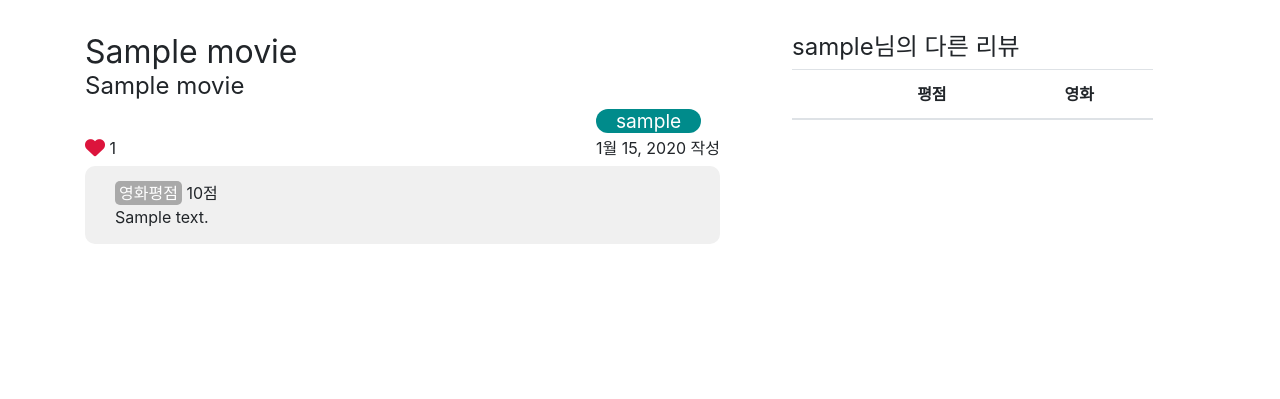
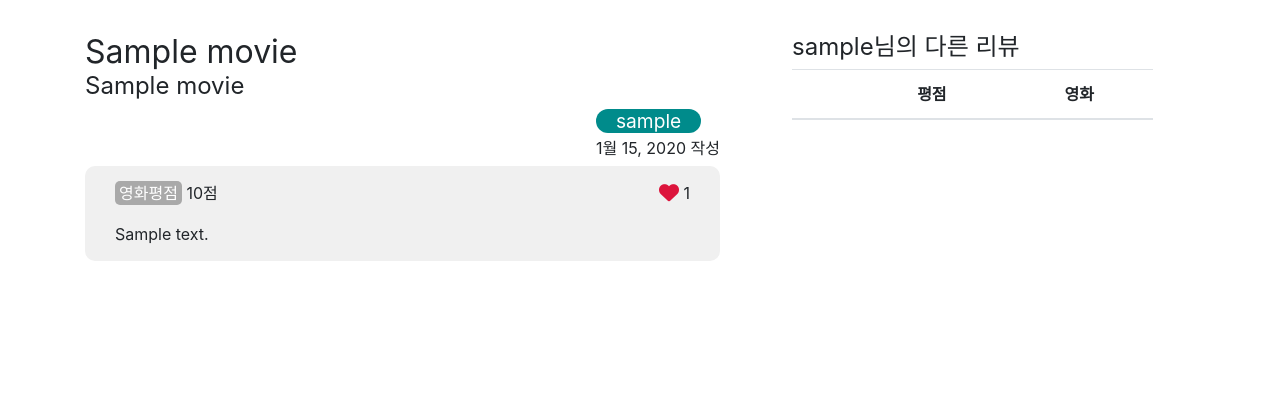
Before and after one commit to Jiyoon-park/finalProject, a Django app: page /1/review_detail/ in a window 1280 px wide. Shown: the part 401-800 px from the top of the page. Run offline with Django 3.2, Linux system fonts and the light colour scheme; tables that the repository leaves empty hold one stand-in row (values such as "Sample post"); lists and menus that the app fills with data are empty; parts of the project's set-up code (start-up, migrations or seed data) failed here and were passed over; some libraries are stand-ins or nearby versions.

Commit message:
0617 | review detail

```diff
--- a/movies/static/movies/review_detail.css
+++ b/movies/static/movies/review_detail.css
@@ -60,7 +60,7 @@ header:before {
 
 .review-details {
     display: flex;
-    justify-content: space-between;
+    justify-content: flex-end;
     align-items: flex-end;
     margin: 1% 0;
 }
@@ -72,6 +72,14 @@ header:before {
     padding: 15px 30px;
 }
 
+.review-scores {
+    display: flex;
+    justify-content: space-between;
+}
+
+.review-content {
+    margin-top: 3%;
+}
 
 .movie-score {
     background-color: darkgray;
@@ -104,7 +112,7 @@ header:before {
     align-items: center;
 }
 
-.review-content {
+.other-review-content {
     display: inline-block;
     overflow: hidden;
     text-overflow: ellipsis;
--- a/movies/templates/movies/review_detail.html
+++ b/movies/templates/movies/review_detail.html
@@ -40,6 +40,16 @@
             <h2>{{ review.movie.original_title }}</h2>
           </div>
           <div class="review-details">
+
+            <div class="review-detail">
+              <span class="username">{{ review.user.username }}</span>
+              <p class="created_date">{{ review.created_at }} 작성</p>
+            </div>
+          </div>
+
+          <div class="review-contents">
+            <div class="review-scores">
+              <p><span class="movie-score">영화평점</span> {{ review.score }}점</p>
               <div class="reivew-like">
                 {% if request.user != review.user %}
                 {% with review_like_users=review.like_users.all %}
@@ -56,15 +66,8 @@
                 {% endwith %}
                 {% endif %}
               </div>
-            <div class="review-detail">
-              <span class="username">{{ review.user.username }}</span>
-              <p class="created_date">{{ review.created_at }} 작성</p>
             </div>
-          </div>
-
-          <div class="review-contents">
-            <p><span class="movie-score">영화평점</span> {{ review.score }}점</p>
-            <p>{{ review.content }}</p>
+            <p class="review-content">{{ review.content }}</p>
             <div class="UD-buttons">
               {% if request.user == review.user %}
                   <form action="{% url 'movies:review_delete' review.pk %}" method='POST'>
@@ -97,7 +100,7 @@
                     <tr>
                       <td scope="row">{{ forloop.counter }}</td>
                       <th scope="row">{{ review.score }}</th>
-                      <th scope="row" class="review-content"><a href ="{% url 'movies:review_detail' review.pk %}">{{ review.movie.title }}</a></th>
+                      <th scope="row" class="other-review-content"><a href ="{% url 'movies:review_detail' review.pk %}">{{ review.movie.title }}</a></th>
                       <!-- <th scope="row">{{ review.created_at }}</th> -->
                     </tr>
                   </tbody>
```
Lines whose indentation alone changed are shown as unchanged.
